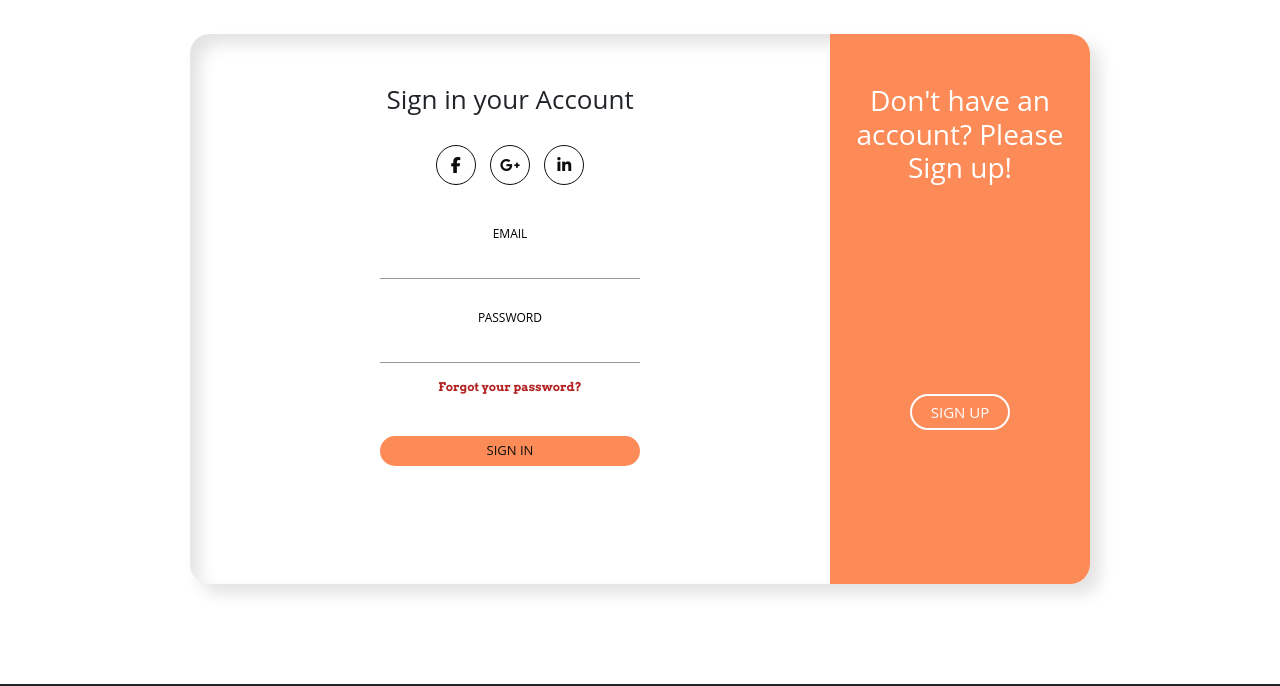
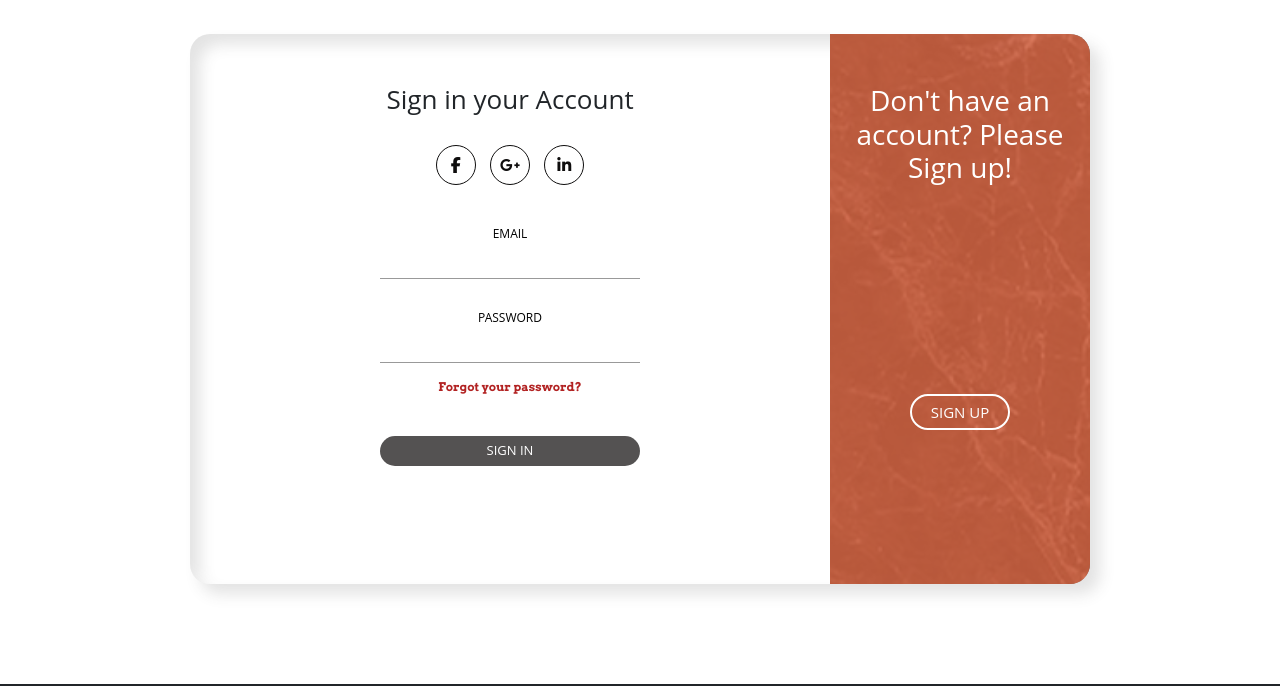
Before and after one commit to mehmet-karagoz/UI-WebSite, a plain HTML site: page login.html in a window 1280 px wide. Shown: the part 78-764 px from the top of the page. Drawn offline with nearby package versions, Linux system fonts and the light colour scheme; a web font is replaced by a local one.

Commit message:
color changing

```diff
--- a/style.css
+++ b/style.css
@@ -194,13 +194,13 @@ button2 {
   width: 260px;
   height: 30px;
   border-radius: 30px;
-  color: #0e0d0d;
+  color: #ffffff;
   font-size: 13px;
   cursor: pointer;
   text-align: center;
 }
 button2.submit {
-  background: rgba(252, 101, 31, 0.75);
+  background: rgba(36, 34, 34, 0.781);
 }
 
 .imgLogin {
@@ -221,7 +221,7 @@ button2.submit {
   top: 0;
   width: 900px;
   height: 100%;
-  background-image: url("ext.jpg");
+  background-image: url(img/LoginBackground.jpg);
   opacity: 0.8;
   background-size: cover;
   -webkit-transition: -webkit-transform 1.2s ease-in-out;
@@ -236,7 +236,7 @@ button2.submit {
   top: 0;
   width: 100%;
   height: 100%;
-  background-color: rgba(252, 101, 31, 0.75);
+  background-color: rgba(211, 95, 60, 0.829);
 }
 
 .cont.s--signup .imgLogin:before {
```
Also changed, not shown: index.html (+1 -1 lines), img/LoginBackground.jpg (added).
